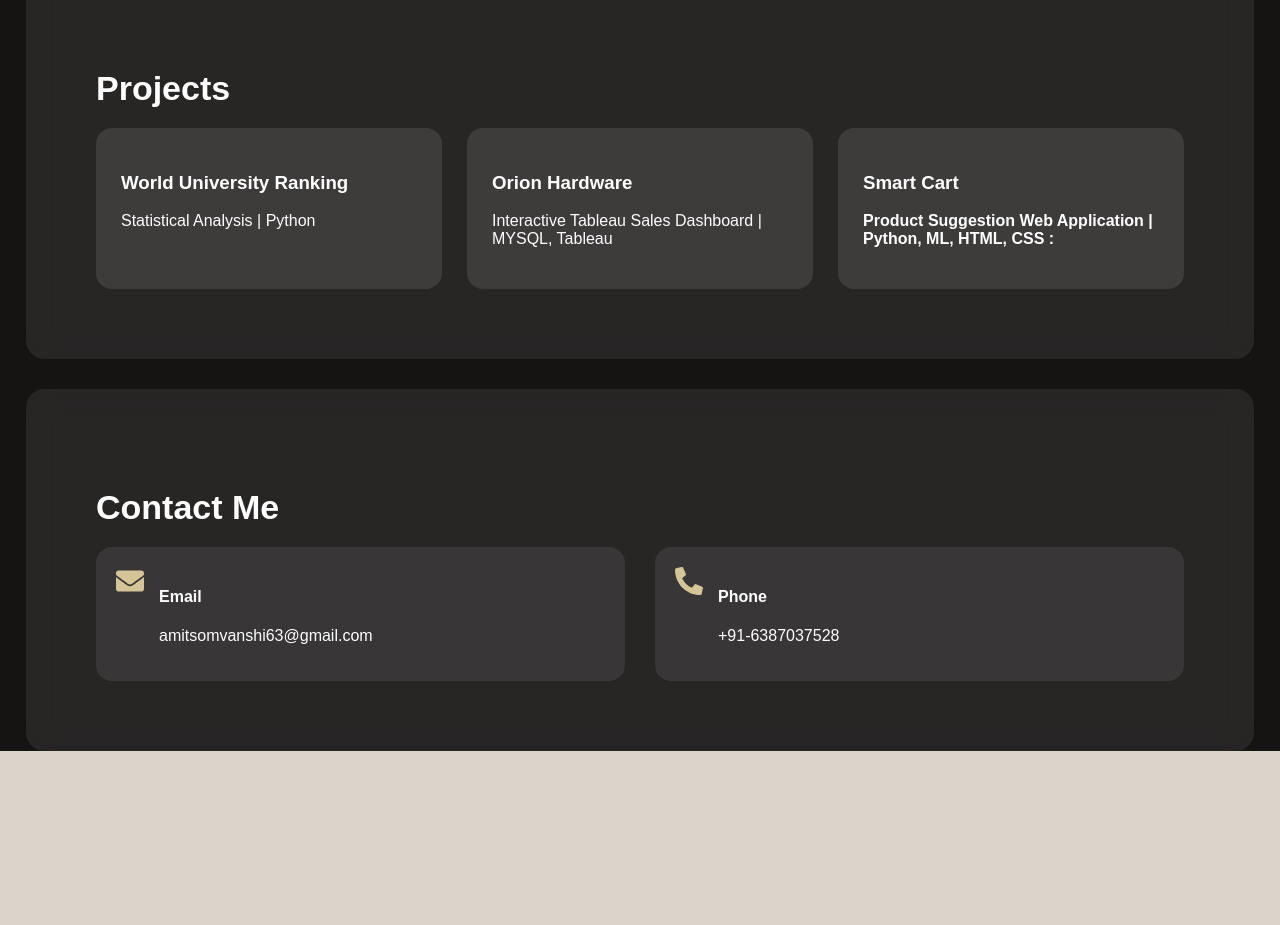
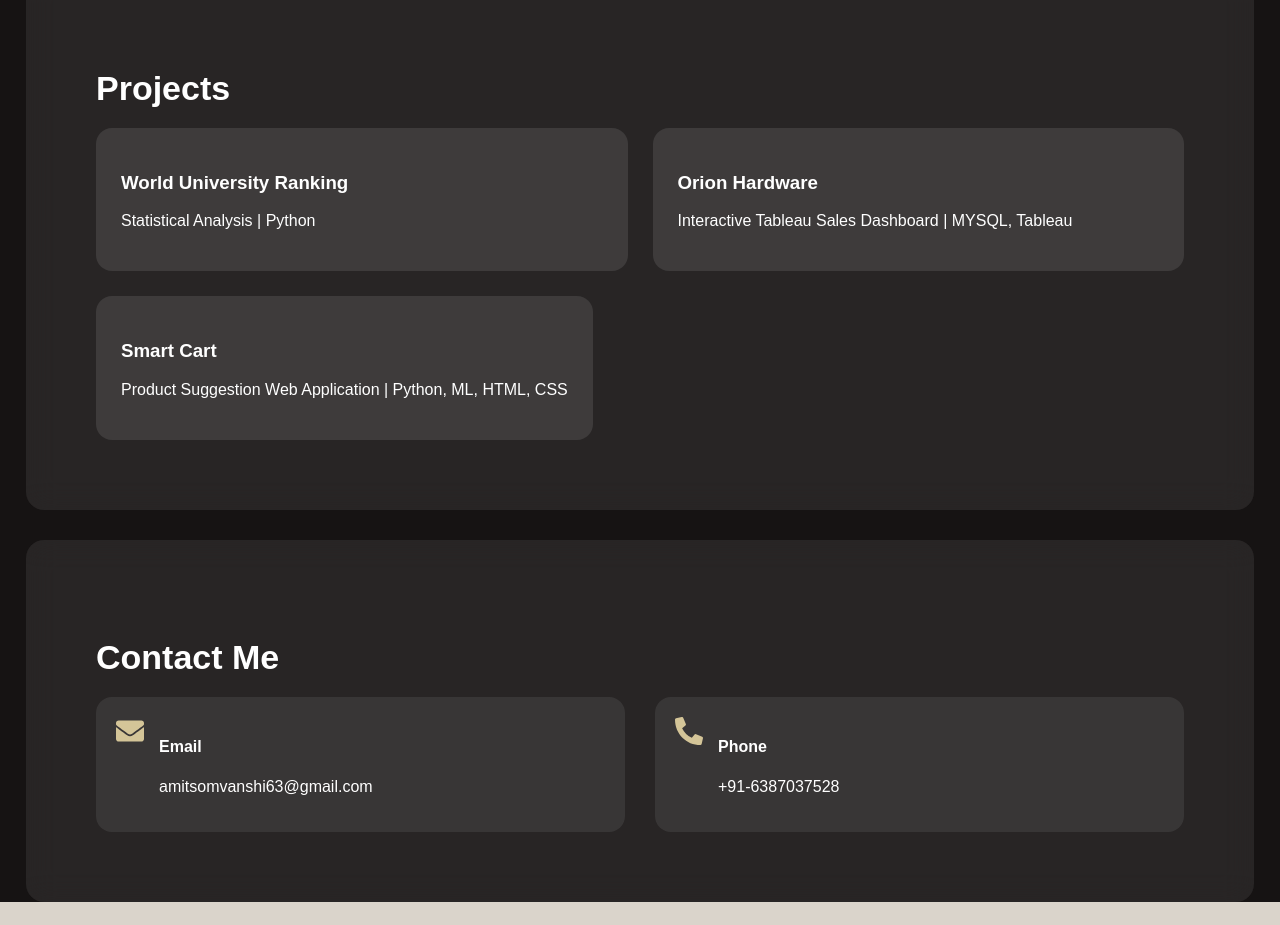
Before and after one commit to amitsomvanshii/Portfolio, a React (Create React App) app: page / in a window 1280 px wide. Shown: the part 3100-4025 px from the top of the page. Before the commit the page ends 3881 px from the top, so only its background shows below. Built offline with nearby package versions, Linux system fonts and the light colour scheme.

Commit message:
Added Smart cart link in my project

```diff
--- a/src/pages/Projects.js
+++ b/src/pages/Projects.js
@@ -16,20 +16,20 @@ function Projects() {
           <h3>Orion Hardware </h3>
           <p> Interactive Tableau Sales Dashboard  | MYSQL, Tableau</p>
         </div>
+<a
+  href="https://smartcart-lloj.onrender.com"
+  target="_blank"
+  rel="noopener noreferrer"
+  style={{ textDecoration: "none", color: "inherit" }}
+>
+  <div className="card">
+    <h3>Smart Cart</h3>
+    <p>
+      Product Suggestion Web Application | Python, ML, HTML, CSS
+    </p>
+  </div>
+</a>
 
-        <div className="card">
-          <h3>Smart Cart</h3>
-          <p>
-           <b> Product Suggestion Web Application | Python, ML, HTML, CSS :</b>{" "}
-           <a
-           href="https://smartcart-lloj.onrender.com"
-           target="_blank"
-           rel="noreferrer"
-           className="contact-link"
-            >
-            </a>
-          </p>
-        </div>
 
       </div>
     </section>
```
